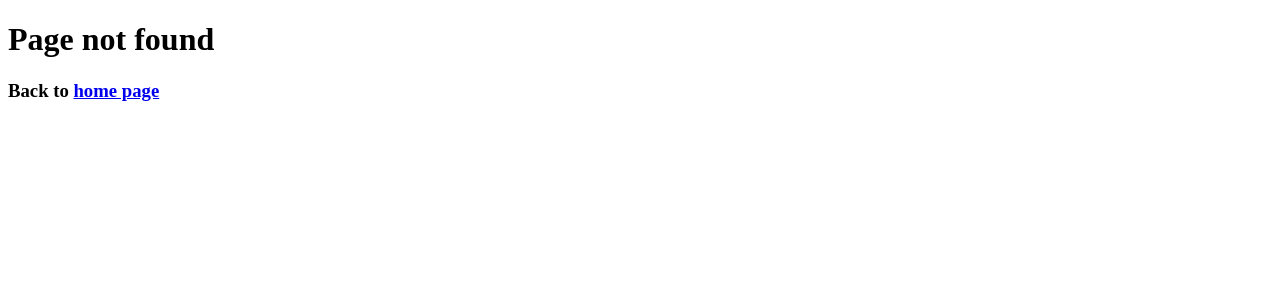
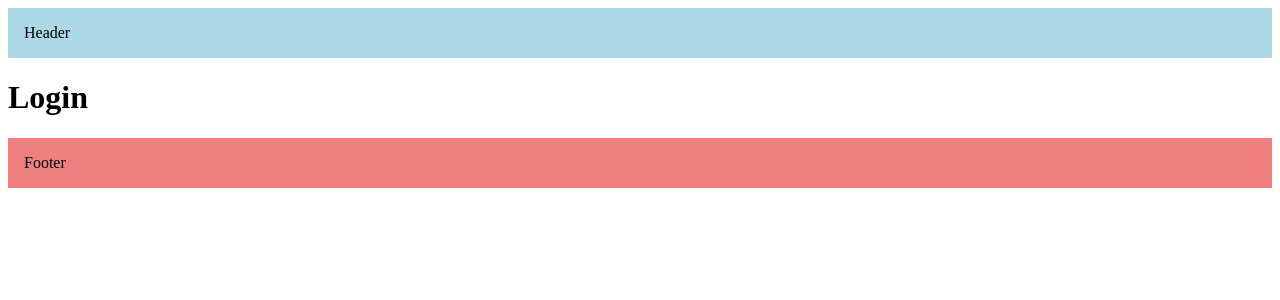
Before and after one commit to chillipeppersmoothy/next-js-code-evolution, a Next.js app: page /login in a window 1280 px wide. Before the commit this address had no page. Shown: the top 300 px of the page. Built offline with nearby package versions, Linux system fonts and the light colour scheme.

Commit message:
new learnings

```diff
--- /dev/null
+++ b/src/app/(auth)/forgot-password/page.tsx
@@ -0,0 +1,3 @@
+export default function ForgotPassword() {
+  return <h1>Forgot Password</h1>;
+}
--- /dev/null
+++ b/src/app/(auth)/login/page.tsx
@@ -0,0 +1,3 @@
+export default function Login() {
+  return <h1>Login</h1>;
+}
--- /dev/null
+++ b/src/app/(auth)/register/page.tsx
@@ -0,0 +1,3 @@
+export default function Register() {
+  return <h1>Register</h1>;
+}
--- a/src/app/docs/[[...slug]]/page.tsx
+++ b/src/app/docs/[[...slug]]/page.tsx
@@ -1,8 +1,8 @@
-export default async function Docs({
-  params,
-}: {
+type DocsType = {
   params: Promise<{ slug: string[] }>;
-}) {
+};
+
+export default async function Docs({ params }: DocsType) {
   const { slug } = await params;
 
   if (slug?.length === 2) {
@@ -16,5 +16,6 @@ export default async function Docs({
   if (slug?.length === 1) {
     return <h1>Viewing docs for feature {slug[0]}</h1>;
   }
-  return <h1>Docs page</h1>;
+
+  return <h1>Viewing docs</h1>;
 }
--- a/src/app/layout.tsx
+++ b/src/app/layout.tsx
@@ -1,3 +1,5 @@
+import Footer from "../components/footer";
+import Header from "../components/header";
 import "./globals.css";
 import { Metadata } from "next";
 
@@ -13,7 +15,11 @@ export default function RootLayout({
 }) {
   return (
     <html lang="en" suppressHydrationWarning>
-      <body>{children}</body>
+      <body>
+        <Header />
+        {children}
+        <Footer />
+      </body>
     </html>
   );
 }
--- /dev/null
+++ b/src/app/products/[productId]/layout.tsx
@@ -0,0 +1,14 @@
+import React from "react";
+
+export default function ProductLayout({
+  children,
+}: {
+  children: React.ReactNode;
+}) {
+  return (
+    <>
+      {children}
+      <h2>Featured products</h2>
+    </>
+  );
+}
--- a/src/app/products/[productId]/review/[reviewId]/not-found.tsx
+++ b/src/app/products/[productId]/review/[reviewId]/not-found.tsx
@@ -1,3 +1,16 @@
+"use client";
+
+import { usePathname } from "next/navigation";
+
 export default function NotFound() {
-  return <h1>No Review</h1>;
+  const pathName = usePathname();
+  const path = pathName.split("/");
+
+  const productId = path[2];
+  const reviewId = path.pop();
+  return (
+    <h1>
+      Review {reviewId} not found for product {productId}
+    </h1>
+  );
 }
--- /dev/null
+++ b/src/components/footer.tsx
@@ -0,0 +1,7 @@
+export default function Footer() {
+  return (
+    <footer style={{ background: "lightcoral", padding: "1rem" }}>
+      Footer
+    </footer>
+  );
+}
--- /dev/null
+++ b/src/components/header.tsx
@@ -0,0 +1,5 @@
+export default function Header() {
+  return (
+    <header style={{ background: "lightblue", padding: "1rem" }}>Header</header>
+  );
+}
```
